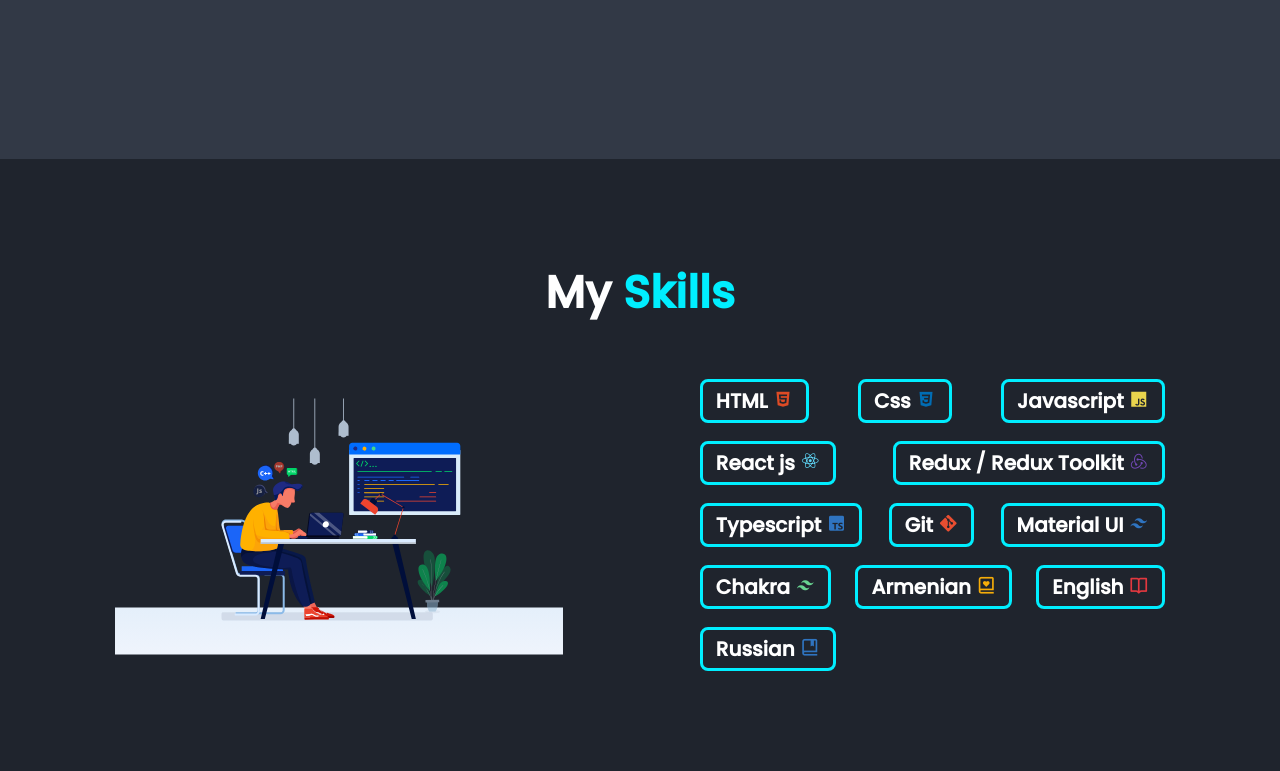
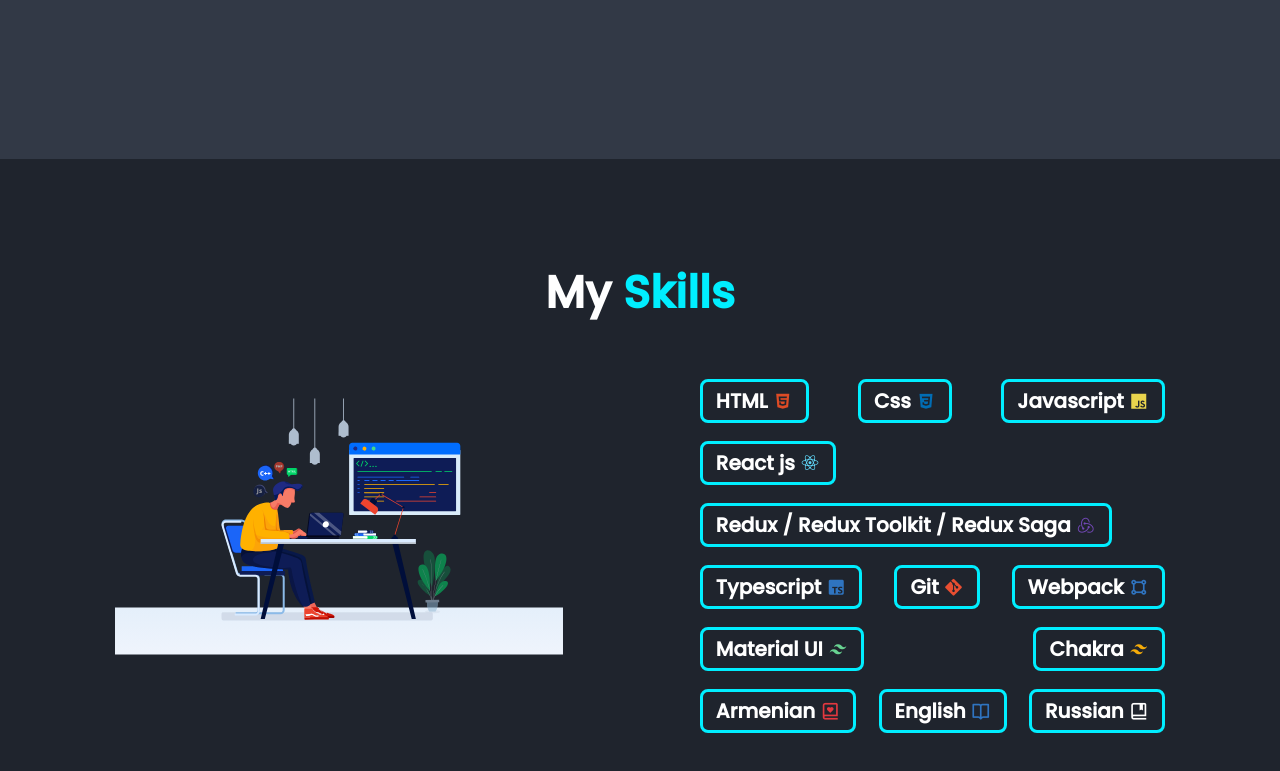
Before and after one commit to VaheGasparyan/my-portfolio, a React (Create React App) app: page / in a window 1280 px wide. Shown: the part 1441-2212 px from the top of the page. Built offline with nearby package versions, Linux system fonts and the light colour scheme.

Commit message:
add skill

```diff
--- a/src/components/skills/index.tsx
+++ b/src/components/skills/index.tsx
@@ -8,7 +8,7 @@ import './skills.css';
 const Skills = () => {
     const icons = [<i className='bx bxl-html5'></i>, <i className='bx bxl-css3'></i>,
         <i className='bx bxl-javascript'></i>, <i className='bx bxl-react'></i>, <i className='bx bxl-redux'></i>,
-        <i className='bx bxl-typescript'></i>, <i className='bx bxl-git'></i>, <i className='bx bxl-tailwind-css'></i>,
+        <i className='bx bxl-typescript'></i>, <i className='bx bxl-git'></i>, <i className='bx bx-shape-square'></i>, <i className='bx bxl-tailwind-css'></i>,
         <i className='bx bxl-tailwind-css'></i>, <i className='bx bx-book-heart'></i>,
         <i className='bx bx-book-open'></i>, <i className='bx bx-book-bookmark'></i>];
 
--- a/src/components/skills/skills.css
+++ b/src/components/skills/skills.css
@@ -30,11 +30,15 @@
     overflow: hidden;
     position: relative;
     margin-left: 1.5rem;
+    align-items: center;
 }
 
 .skills .skills-content .my-skills p {
     font-weight: 600;
     font-size: 2rem;
+    display: flex;
+    align-items: center;
+    gap: 5px;
 }
 
 .skills .skills-content .my-skills .skill:nth-child(1)::before {
--- a/src/services/skills.ts
+++ b/src/services/skills.ts
@@ -1 +1 @@
-export const skills = ['HTML' , 'Css', 'Javascript', 'React js', 'Redux / Redux Toolkit', 'Typescript', 'Git', 'Material UI', 'Chakra', 'Armenian', 'English', 'Russian'];
+export const skills = ['HTML' , 'Css', 'Javascript', 'React js', 'Redux / Redux Toolkit / Redux Saga', 'Typescript', 'Git', 'Webpack', 'Material UI', 'Chakra', 'Armenian', 'English', 'Russian'];
```
